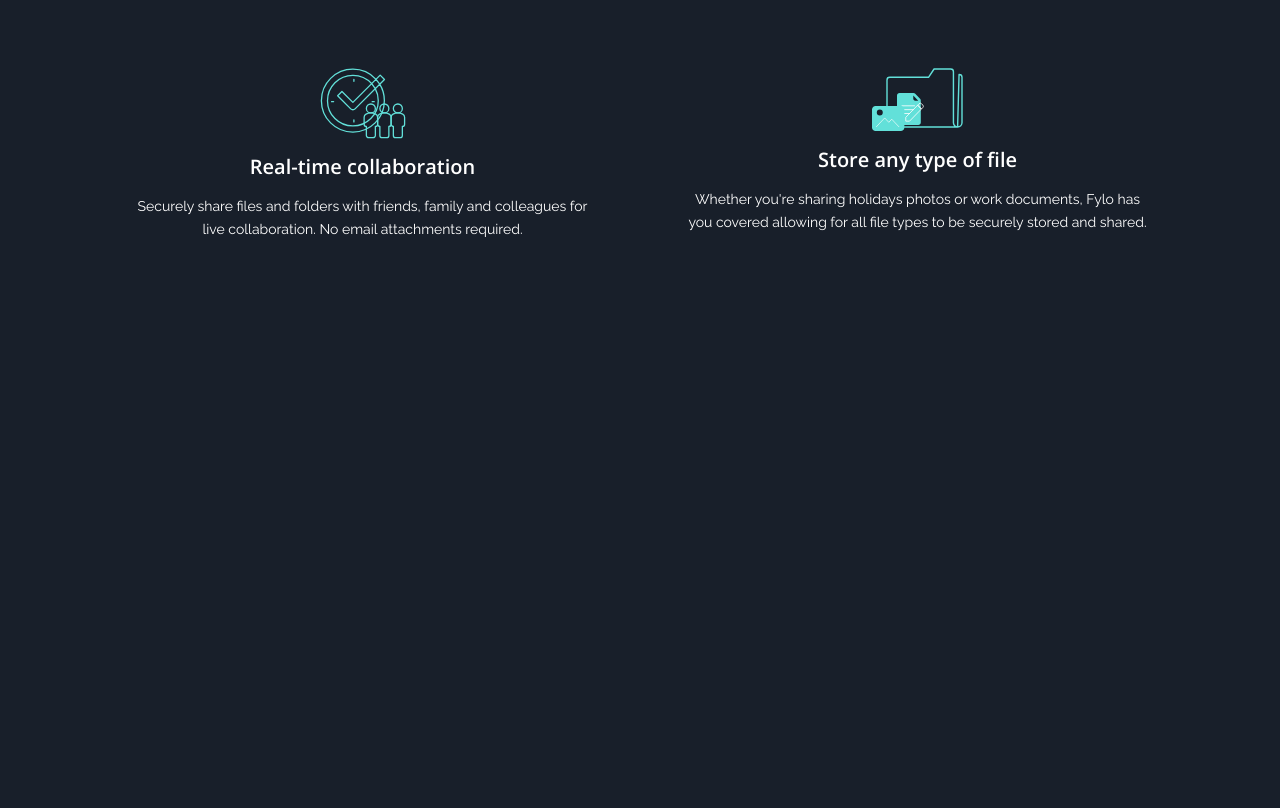
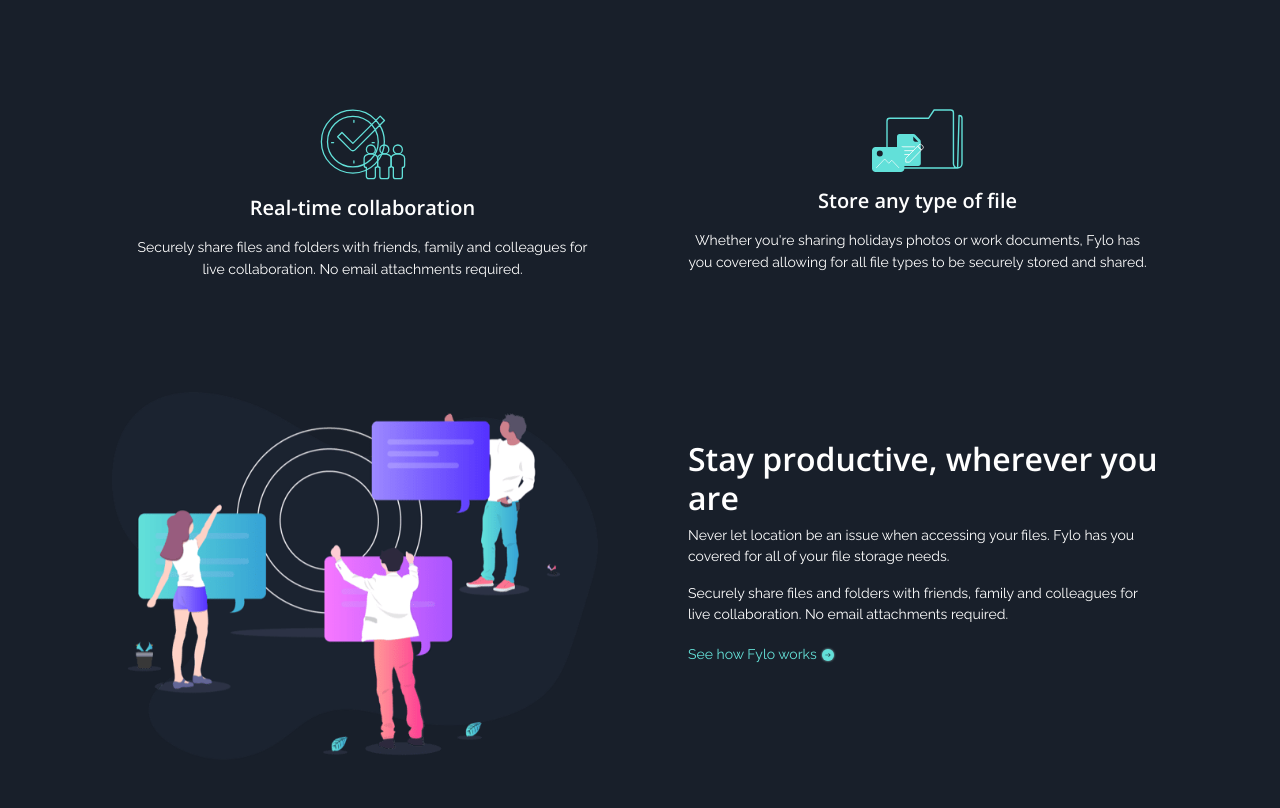
Before and after one commit to Cesar959/Fylo-dark, a plain HTML site: page index.html in a window 1280 px wide. Shown: the part 1327-2135 px from the top of the page. Before the commit the page ends 1631 px from the top, so only its background shows below. Drawn offline with nearby package versions, Linux system fonts and the light colour scheme.

Commit message:
criação da área equipe do site

```diff
--- a/index.html
+++ b/index.html
@@ -50,7 +50,7 @@
 		<div class="row">
 			<div class="col-lg-12 col-md-12 col-sm-12 ">
 				<div class="img-fluid" align="center">
-					<img src="resource/imagens/illustration-intro.png" alt="illustração intro" width="65%">
+					<img src="resource/imagens/illustration-intro.png" alt="illustração intro" width="70%">
 				</div>
 				<div class="text-home pt-5">
 					<h2 class="text-center Open_Sans">All your files in one secure location,<br>
@@ -118,6 +118,26 @@
 		</section>
 		<!-- Recursos do site -->
 
+		<!-- Equipe do site -->
+		<section class="container py-5" id="equipe">
+			<div class="row">
+				<div class="col-lg-6" align="center">
+					<img class="img-fluid" src="resource/imagens/illustration-stay-productive.png" alt="" width="90%">
+				</div>
+				<div class="col-lg-6 p-5">
+					<h2 class="Open_Sans"> Stay productive, wherever you are</h2>
+					<p class="Raleway">Never let location be an issue when accessing your files. Fylo has you covered for all of your file
+					storage needs.</p>
+
+					<p class="Raleway">Securely share files and folders with friends, family and colleagues for live collaboration. No email
+					attachments required.</p>
+					<a class="Raleway link" href="#">See how Fylo works <img href="#" src="resource/imagens/icon-arrow.svg" alt=""></a>
+				</div>
+			</div>
+		</section>
+		<!-- Equipe do site -->
+
+
 
 
 
--- a/resource/css/style.css
+++ b/resource/css/style.css
@@ -61,3 +61,16 @@
 	line-height: 1.6em;
 }
 /*Css da home*/
+
+/*Css da equipe*/
+#equipe{
+	color: #ffff;
+}
+
+.link{
+	color: hsl(176, 68%, 64%);
+}
+
+.link:hover{
+	color: hsl(198, 60%, 50%);
+}
```
